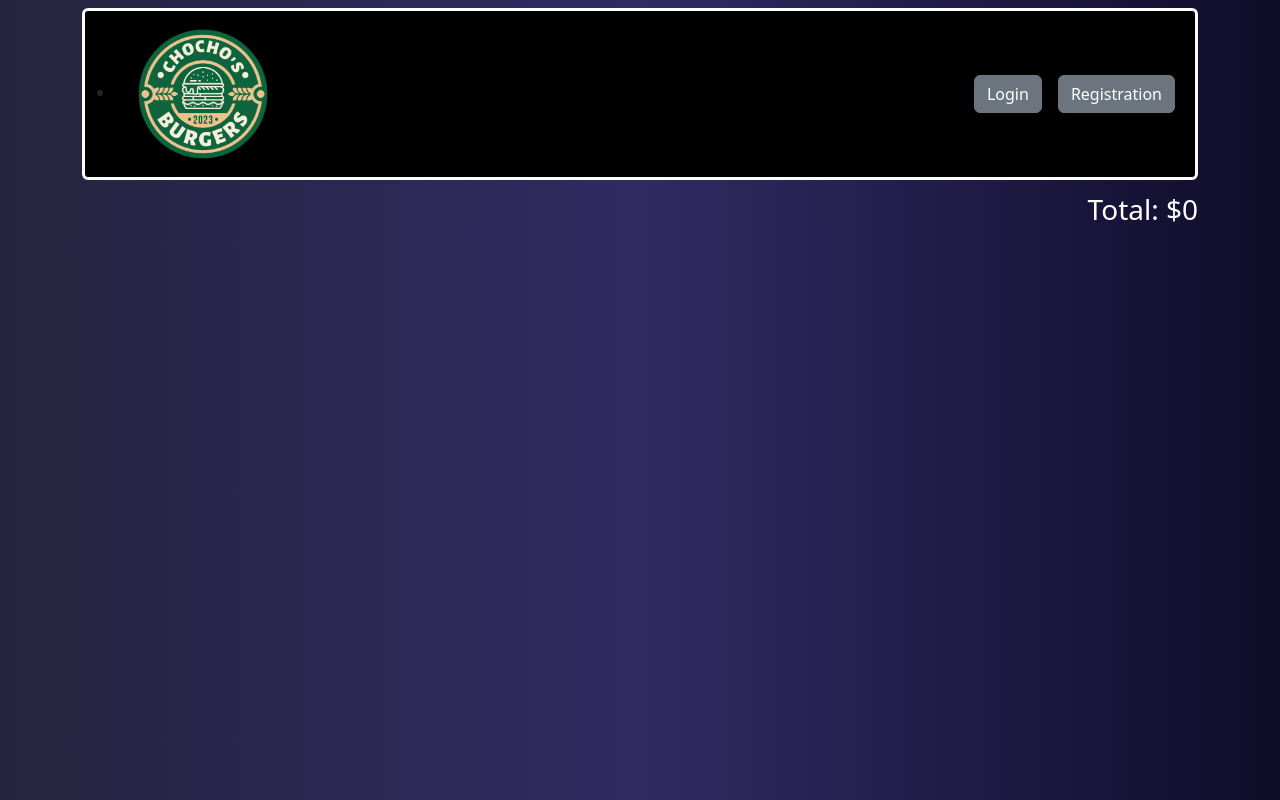
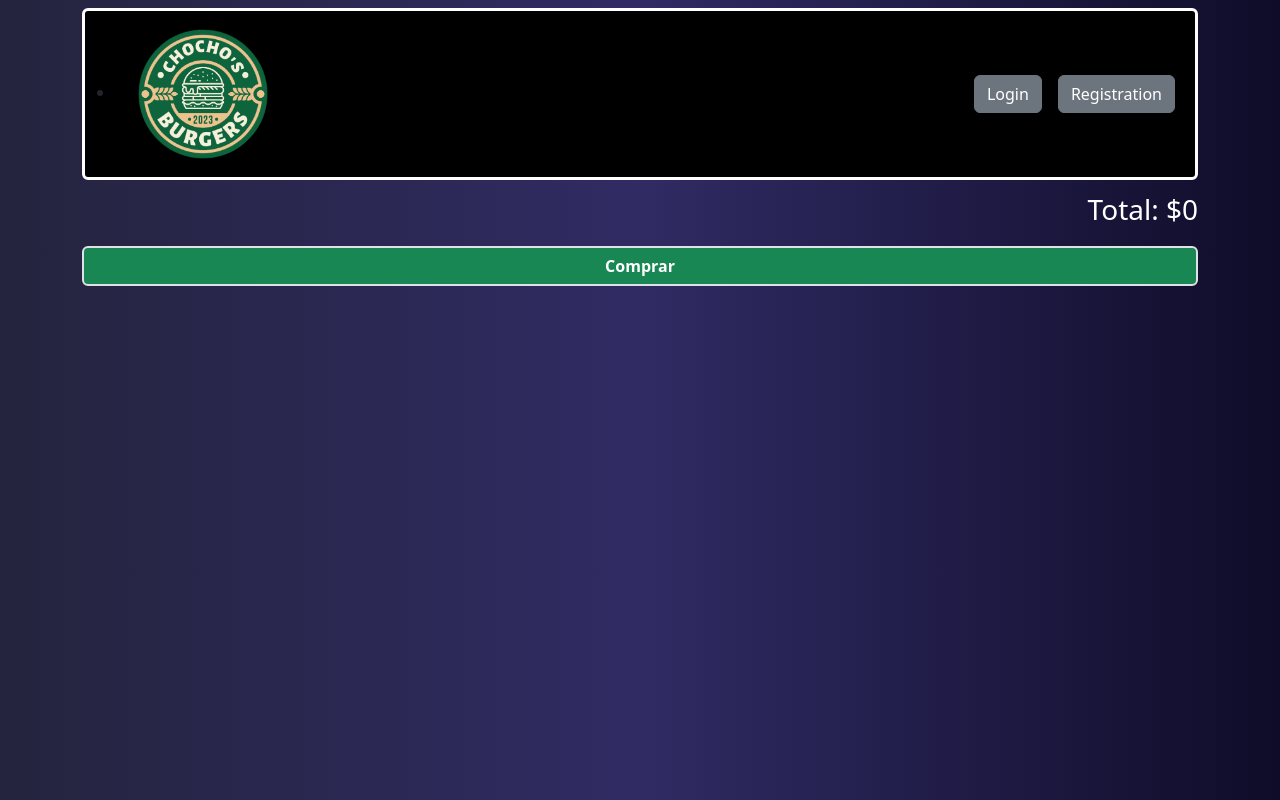
Before and after one commit to facundofernanddez/e-commerce-front, a React (Vite) app: page /cart in a window 1280 px wide. Built offline with nearby package versions, Linux system fonts and the light colour scheme.

Commit message:
add buy button

```diff
--- a/src/pages/Cart.jsx
+++ b/src/pages/Cart.jsx
@@ -43,8 +43,10 @@ export const Cart = () => {
             </>
           );
         })}
+      <p className="text-end fs-3 text-white ">Total: ${totalPrice}</p>
+      <button className="btn btn-success fw-bold border border-2">Comprar</button>
       </ul>
-      <p className="text-end fs-3 text-white ">Total: ${totalPrice}</p>
+
     </>
   );
 };
```
